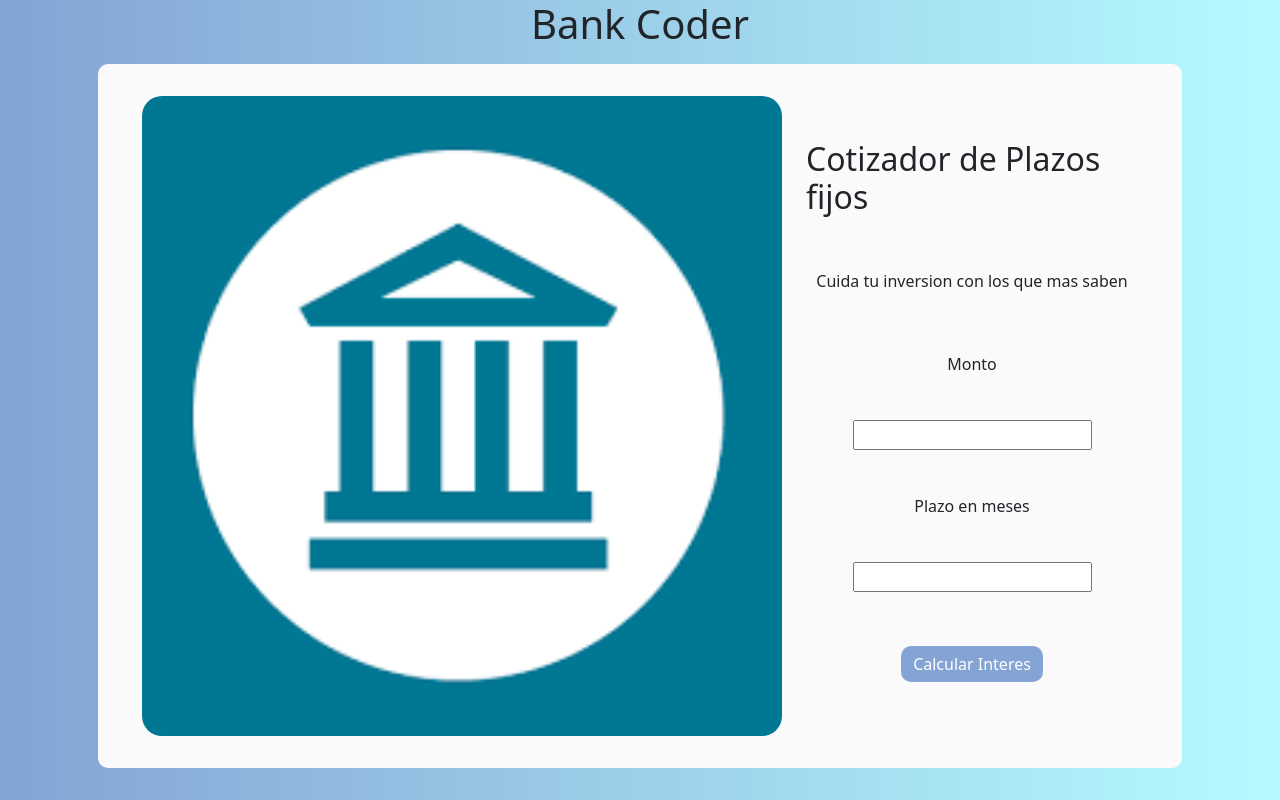
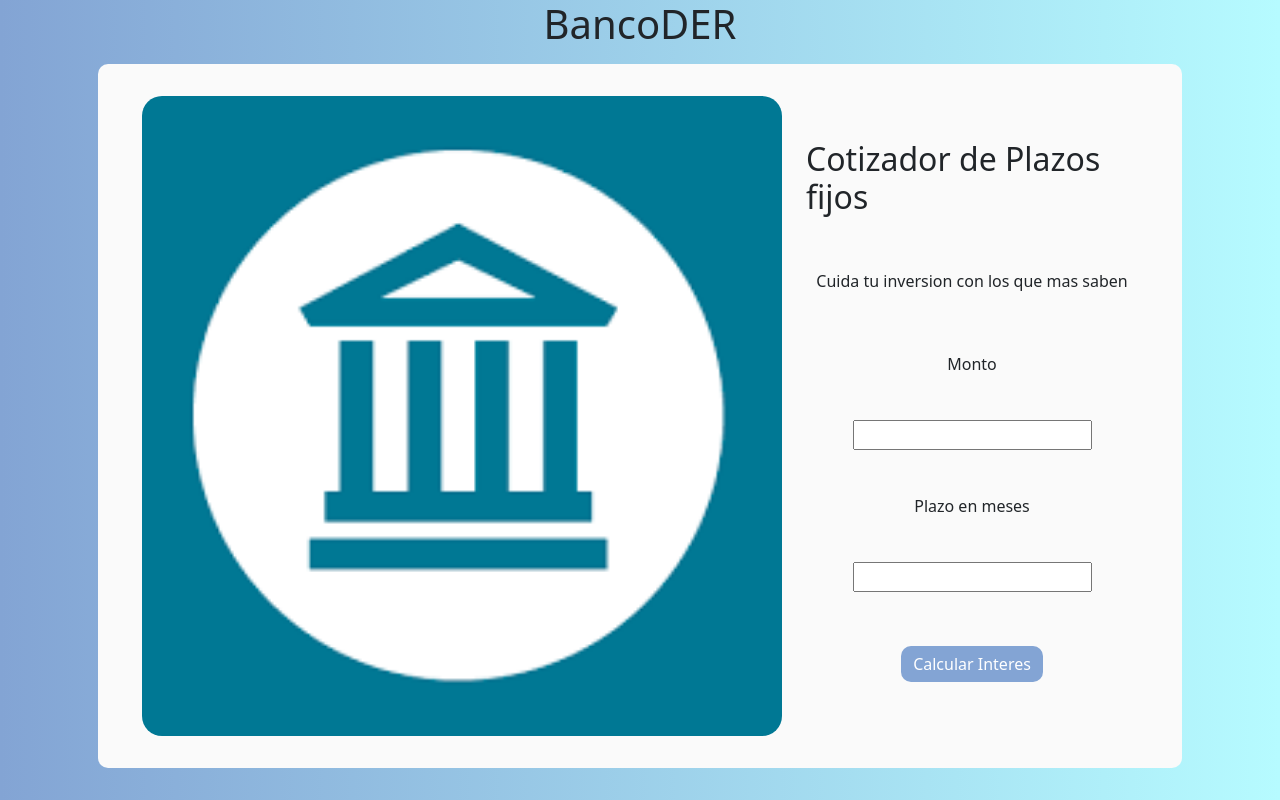
Before and after one commit to evelinrocio2816/BancoDER, a plain HTML site: page index.html in a window 1280 px wide. Drawn offline with nearby package versions, Linux system fonts and the light colour scheme; some packages are replaced by stand-ins of ours; a script that the page names is missing.

Commit message:
mi Project

```diff
--- a/index.html
+++ b/index.html
@@ -9,7 +9,7 @@
     <title>Document</title>
 </head>
 <body class="container" >
-    <h1 class="title">Bank Coder</h1>
+    <h1 class="title">BancoDER</h1>
 
 <main class="row colorFondo m-3">
     <div class="col">
```
